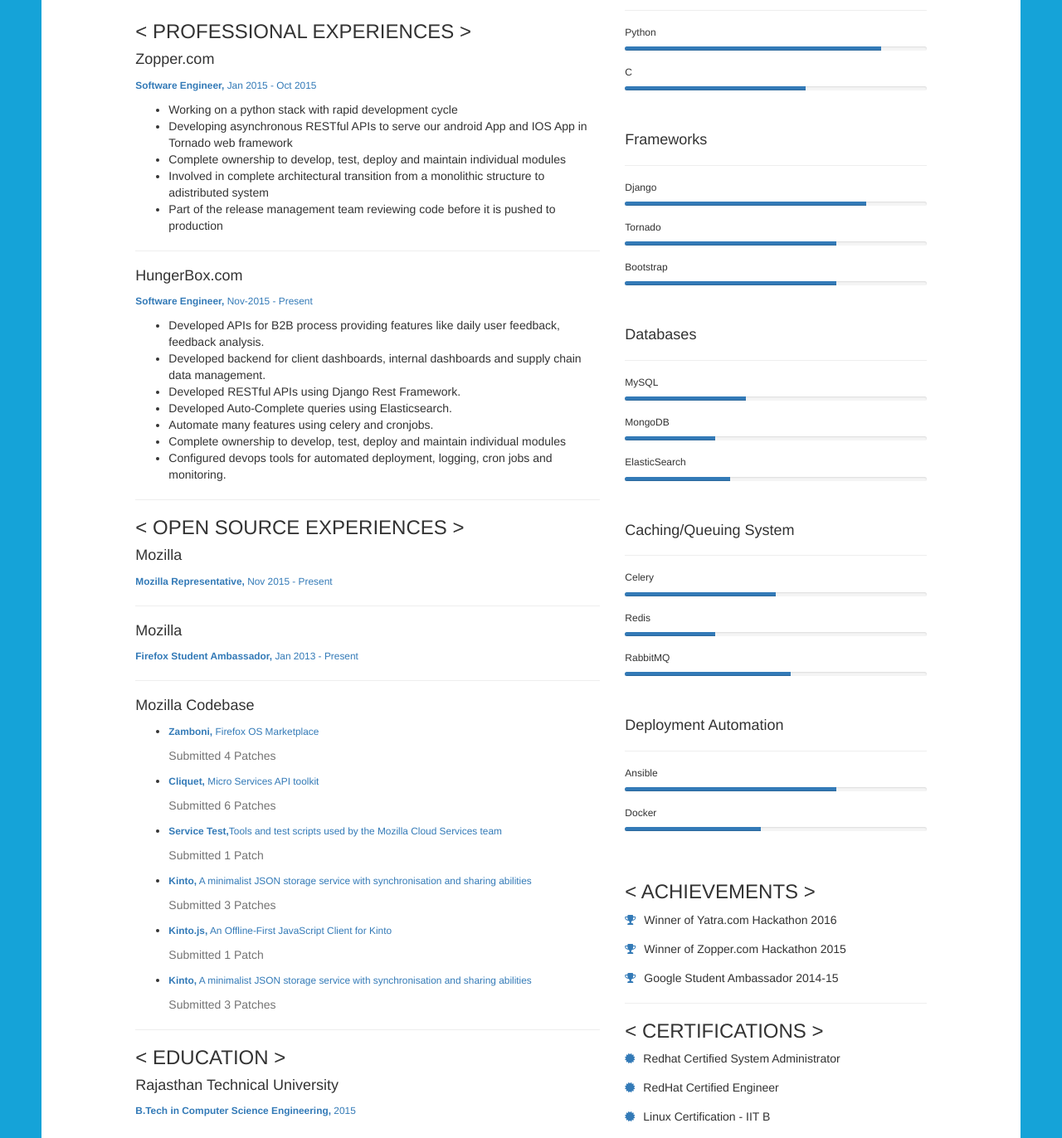
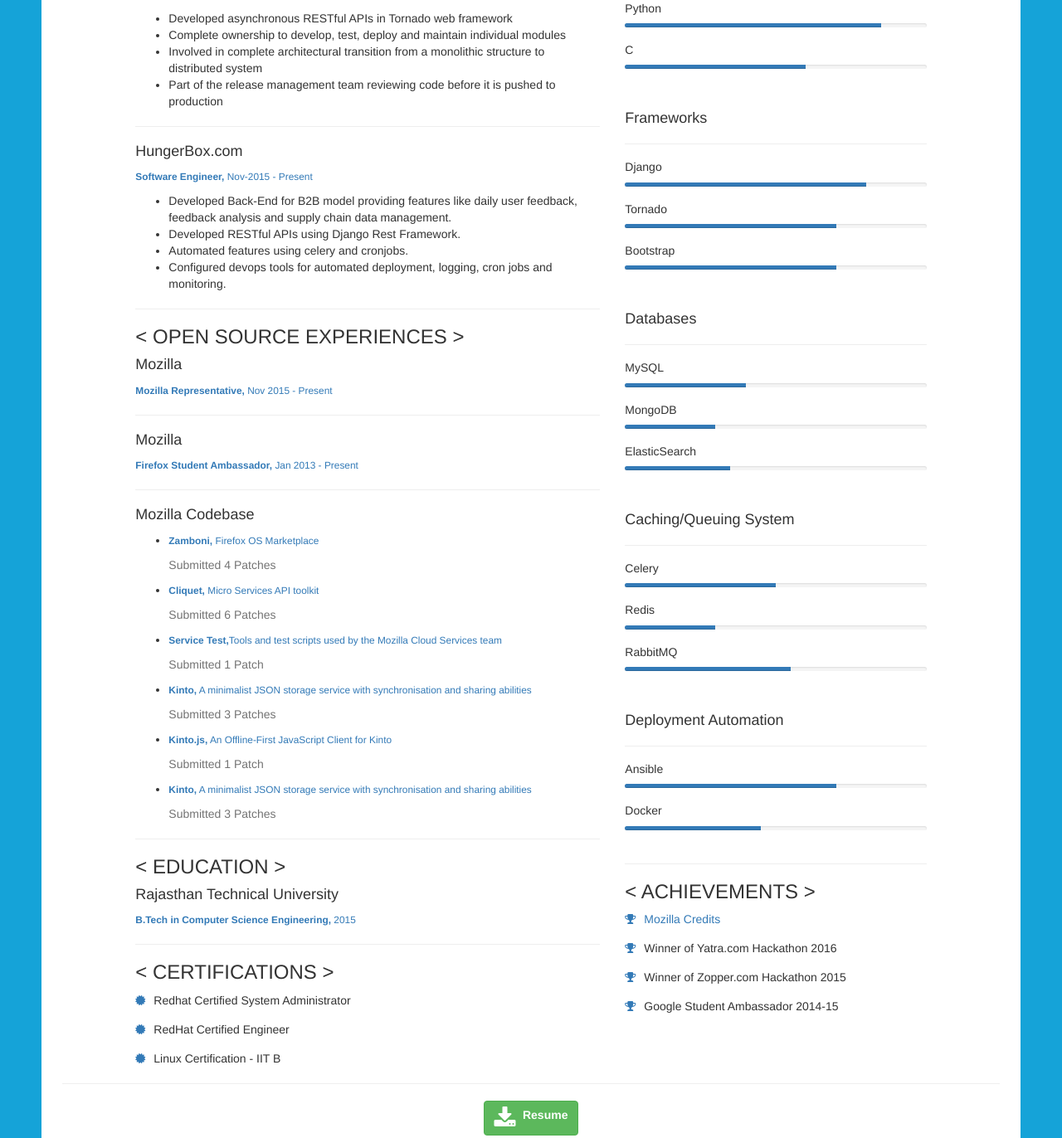
Before and after one commit to lavish205/lavish205.github.io, a plain HTML site: page index.html in a window 1280 px wide. Shown: the part 542-1914 px from the top of the page at 83% size. Drawn offline with nearby package versions, Linux system fonts and the light colour scheme.

Commit message:
nav bar fixed and layout modified

```diff
--- a/index.html
+++ b/index.html
@@ -27,16 +27,20 @@
 			text-align: center !important;
 			margin-top: 10px;
 		}
+		.center-pills {
+		    display: flex;
+		    justify-content: center;
+		}
 		footer{
 			margin: 10px;
 		}
 	</style>
 </head>
 <body>
-	<div class="container">
-
-			<div class="pills pull-right">
-				<ul class="nav nav-pills">
+	<div class="container-fluid">
+		<div class="row">
+		<div class="col-md-12 text-center">
+			<ul class="nav nav-pills center-pills">
 			<li><a target="_blank" href="https://www.linkedin.com/in/lavishaggarwal">
 				<span>
 				<i class="fa fa-linkedin text-primary" title="Facebook | Lavish Aggarwal"></i>
@@ -79,13 +83,11 @@
 
 		</ul>
 		</div>
-	</div>
-	<div class="container-fluid">
-		<div class="row">
+		<br>
 		<hr>
 		<header class="text-center cv-header">
 			<h1 class="text-uppercase">Lavish Aggarwal</h1>
-			<p class="lead">
+			<p class="lead help-block">
 				Back-End Web Developer
 			</p>
 		</header><!-- /header -->
@@ -101,7 +103,11 @@
 
 						<div class="col-xs-12 col-sm-8 col-sm-pull-4">
 							<p>
-								Software Development Engineer by Profession and Open Source enthusiast who love playing with codes. I am RedHat Certified Engineer. I have been involved in several public activities where I have represented organisations like Mozilla and delivered tech talks on Open Source resulting my name in Mozilla Credits. I believe that learning come from sharing and so I strive to learn as much as one can from the cool tech communities around and propagate the same to my fellow mates.This lead to my selection as: Google Student Ambassador (2014 - 2015)
+								A happy-to-go soul and passionate foodie, adorns learning and helping others learn the same.<br>
+								Software Development Engineer by profession and an Open Source enthusiast actively contributing in <strong>Mozilla</strong>.
+								Love travelling and exploring new places.<br>
+								Lives by the motto <i><span class="text-primary">"You are here to create a dent in the universe"</span></i>
+
 							</p>
 						</div>
 
@@ -116,10 +122,9 @@
 						<small class="text-primary"><strong>Software Engineer,</strong> Jan 2015 - Oct 2015</small>
 					</p>
 					<ul>
-						<li>Working on a python stack with rapid development cycle</li>
-						<li>Developing asynchronous RESTful APIs to serve our android App and IOS App in Tornado web framework </li>
+						<li>Developed asynchronous RESTful APIs in Tornado web framework </li>
 						<li>Complete ownership to develop, test, deploy and maintain individual modules</li>
-						<li>Involved in complete architectural transition from a monolithic structure to adistributed system </li>
+						<li>Involved in complete architectural transition from a monolithic structure to distributed system </li>
 						<li>Part of the release management team reviewing code before it is pushed to production</li>
 					</ul>
 
@@ -129,12 +134,9 @@
 						<small class="text-primary"><strong>Software Engineer,</strong> Nov-2015 - Present</small>
 					</p>
 					<ul>
-						<li>Developed APIs for B2B process providing features like daily user feedback, feedback analysis.</li>
-						<li>Developed backend for client dashboards, internal dashboards and supply chain data management.</li>
+						<li>Developed Back-End for B2B model providing features like daily user feedback, feedback analysis and supply chain data management.</li>
 						<li>Developed RESTful APIs using Django Rest Framework.</li>
-						<li>Developed Auto-Complete queries using Elasticsearch.</li>
-						<li>Automate many features using celery and cronjobs.</li>
-						<li>Complete ownership to develop, test, deploy and maintain individual modules</li>
+						<li>Automated features using celery and cronjobs.</li>
 						<li>Configured devops tools for automated deployment, logging, cron jobs and monitoring.</li>
 					</ul>
 					<hr>
@@ -206,6 +208,34 @@
 					</p>
 
 				</div>
+				<hr>
+				<h3 class="text-uppercase" align="left">&lt; Certifications &gt;</h3>
+			<div align="left">
+						<div class="row">
+	                  		<div class="col-sm-6 col-md-12">
+	                  		<div class="media">
+	                  			<div class="pull-left">
+	                  		    	<span class="fa fa-certificate text-primary"></span>
+	                  		  	</div>
+	                  		  	<div class="media-body">Redhat Certified System Administrator</div>
+	                  		</div>
+	                  		<div class="media">
+	                  			<div class="pull-left">
+	                  		    	<span class="fa fa-certificate text-primary"></span>
+	                  		  	</div>
+	                  		  	<div class="media-body">RedHat Certified Engineer</div>
+	                  		</div>
+	                  		<div class="media">
+	                  			<div class="pull-left">
+	                  		    	<span class="fa fa-certificate text-primary"></span>
+	                  		  	</div>
+	                  		  	<div class="media-body">Linux Certification - IIT B</div>
+	                  		</div>
+
+	                 </div>
+
+	          </div>
+			</div>
 			</div>
 
 		<!-- right -->
@@ -248,11 +278,11 @@
 	                  		<div class="col-sm-6 col-md-12">
 			                	<h4>Languages</h4>
 				                <hr>
-	   		                    <h6>Python</h6>
+	   		                    <h5>Python</h5>
 		 	                  	<div class="progress">
 				                    <div class="progress-bar" style="width: 85%"></div>
 				                 </div>
-				                <h6>C</h6>
+				                <h5>C</h5>
 				                <div class="progress">
 				                	<div class="progress-bar" style="width: 60%"></div>
 				                </div>
@@ -261,15 +291,15 @@
 				            <div class="col-sm-6 col-md-12">
 			                	<h4>Frameworks</h4>
 				                <hr>
-	   		                    <h6>Django</h6>
+	   		                    <h5>Django</h5>
 		 	                  	<div class="progress">
 				                    <div class="progress-bar" style="width: 80%"></div>
 				                 </div>
-				                <h6>Tornado</h6>
+				                <h5>Tornado</h5>
 				                <div class="progress">
 				                	<div class="progress-bar" style="width: 70%"></div>
 				                </div>
-				                <h6>Bootstrap</h6>
+				                <h5>Bootstrap</h5>
 				                <div class="progress">
 				                	<div class="progress-bar" style="width: 70%"></div>
 				                </div>
@@ -278,16 +308,16 @@
 	                		<div class="col-sm-6 col-md-12">
 			                	<h4>Databases</h4>
 			                  	<hr>
-			                  	<h6>MySQL</h6>
+			                  	<h5>MySQL</h5>
 			                  	<div class="progress">
 			                    	<div class="progress-bar" style="width: 40%"></div>
 			                  	</div>
-			                  	<h6>MongoDB</h6>
+			                  	<h5>MongoDB</h5>
 			                  	<div class="progress">
 			                    	<div class="progress-bar" style="width: 30%"></div>
 			                  	</div>
 
-			                    <h6>ElasticSearch</h6>
+			                    <h5>ElasticSearch</h5>
 			                  	<div class="progress">
 			                    	<div class="progress-bar" style="width: 35%"></div>
 			                  	</div>
@@ -297,16 +327,16 @@
 	                		<div class="col-sm-6 col-md-12">
 			                	<h4>Caching/Queuing System</h4>
 			                  	<hr>
-			                  	<h6>Celery</h6>
+			                  	<h5>Celery</h5>
 			                  	<div class="progress">
 			                    	<div class="progress-bar" style="width: 50%"></div>
 			                  	</div>
-			                  	<h6>Redis</h6>
+			                  	<h5>Redis</h5>
 			                  	<div class="progress">
 			                    	<div class="progress-bar" style="width: 30%"></div>
 			                  	</div>
 
-			                    <h6>RabbitMQ</h6>
+			                    <h5>RabbitMQ</h5>
 			                  	<div class="progress">
 			                    	<div class="progress-bar" style="width: 55%"></div>
 			                  	</div>
@@ -316,26 +346,32 @@
 	                		<div class="col-sm-6 col-md-12">
 			                	<h4>Deployment Automation</h4>
 			                  	<hr>
-			                  	<h6>Ansible</h6>
+			                  	<h5>Ansible</h5>
 			                  	<div class="progress">
 			                    	<div class="progress-bar" style="width: 70%"></div>
 			                  	</div>
-			                  	<h6>Docker</h6>
+			                  	<h5>Docker</h5>
 			                  	<div class="progress">
 			                    	<div class="progress-bar" style="width: 45%"></div>
 			                  	</div>
-
-	                  			<br>
 	                		</div>
 
 	              		</div>
-
+	              		<hr>
 	              	</div>
 
 	              	<h3 class="text-uppercase">&lt; Achievements &gt;</h3>
 	            	<div>
 						<div class="row">
 	                  		<div class="col-sm-6 col-md-12">
+	                  		<a href="https://www.mozilla.org/credits/">
+	                  		<div class="media">
+	                  			<div class="pull-left">
+	                  		    	<span class="fa fa-trophy text-primary"></span>
+	                  		  	</div>
+	                  		  	<div class="media-body">Mozilla Credits</div>
+	                  		</div>
+	                  		</a>
 	                  		<div class="media">
 	                  			<div class="pull-left">
 	                  		    	<span class="fa fa-trophy text-primary"></span>
@@ -358,41 +394,14 @@
 
 	          </div>
 			</div>
-			<hr>
-			<h3 class="text-uppercase">&lt; Certifications &gt;</h3>
-			<div>
-						<div class="row">
-	                  		<div class="col-sm-6 col-md-12">
-	                  		<div class="media">
-	                  			<div class="pull-left">
-	                  		    	<span class="fa fa-certificate text-primary"></span>
-	                  		  	</div>
-	                  		  	<div class="media-body">Redhat Certified System Administrator</div>
-	                  		</div>
-	                  		<div class="media">
-	                  			<div class="pull-left">
-	                  		    	<span class="fa fa-certificate text-primary"></span>
-	                  		  	</div>
-	                  		  	<div class="media-body">RedHat Certified Engineer</div>
-	                  		</div>
-	                  		<div class="media">
-	                  			<div class="pull-left">
-	                  		    	<span class="fa fa-certificate text-primary"></span>
-	                  		  	</div>
-	                  		  	<div class="media-body">Linux Certification - IIT B</div>
-	                  		</div>
 
-	                 </div>
-
-	          </div>
-			</div>
 </div>
 
 </div>
 </div>
 <footer class="text-center">
 	<hr>
-	<a class="btn btn-success" href="#">
+	<a class="btn btn-success" href="http://lavishaggarwal.com/resume.pdf">
   				<i align="center" class="fa fa-download fa-2x pull-left" aria-hidden="true"></i> <b>Resume</b>
   	</a>
 </footer>
```
Lines whose indentation alone changed are shown as unchanged.
